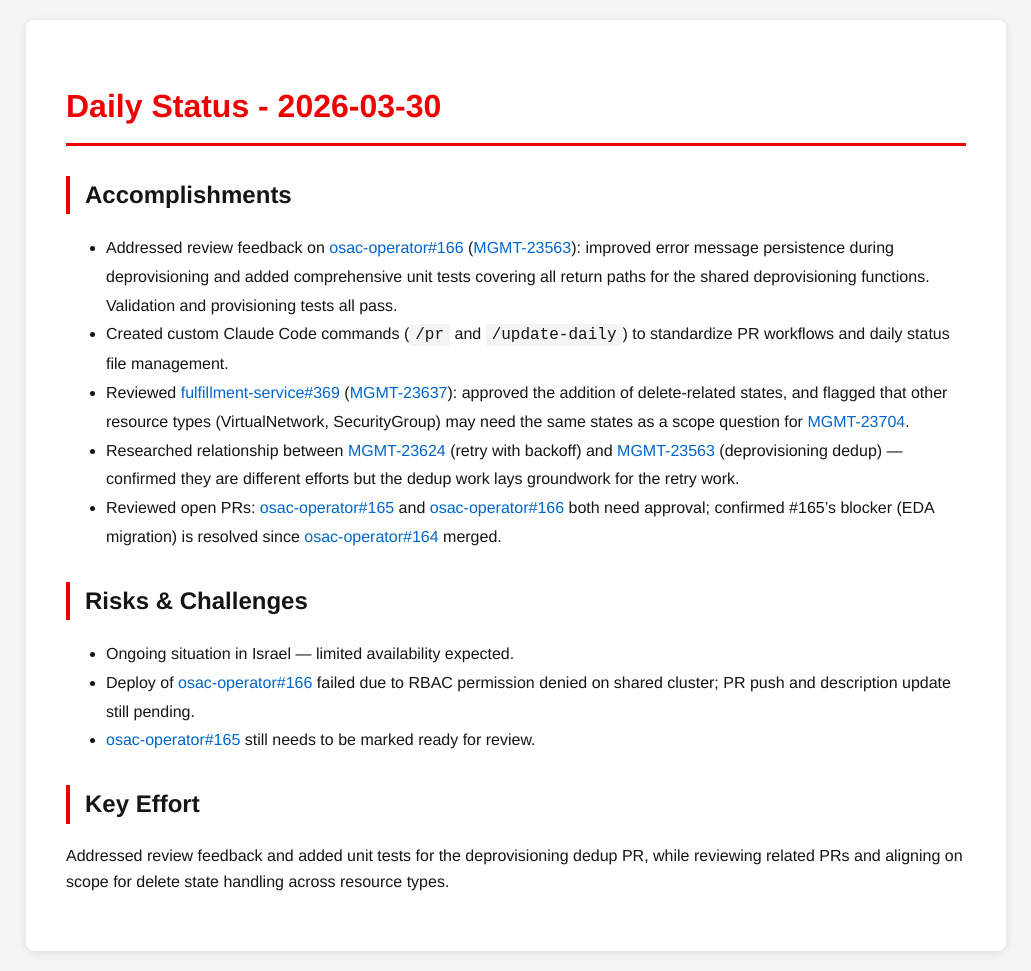
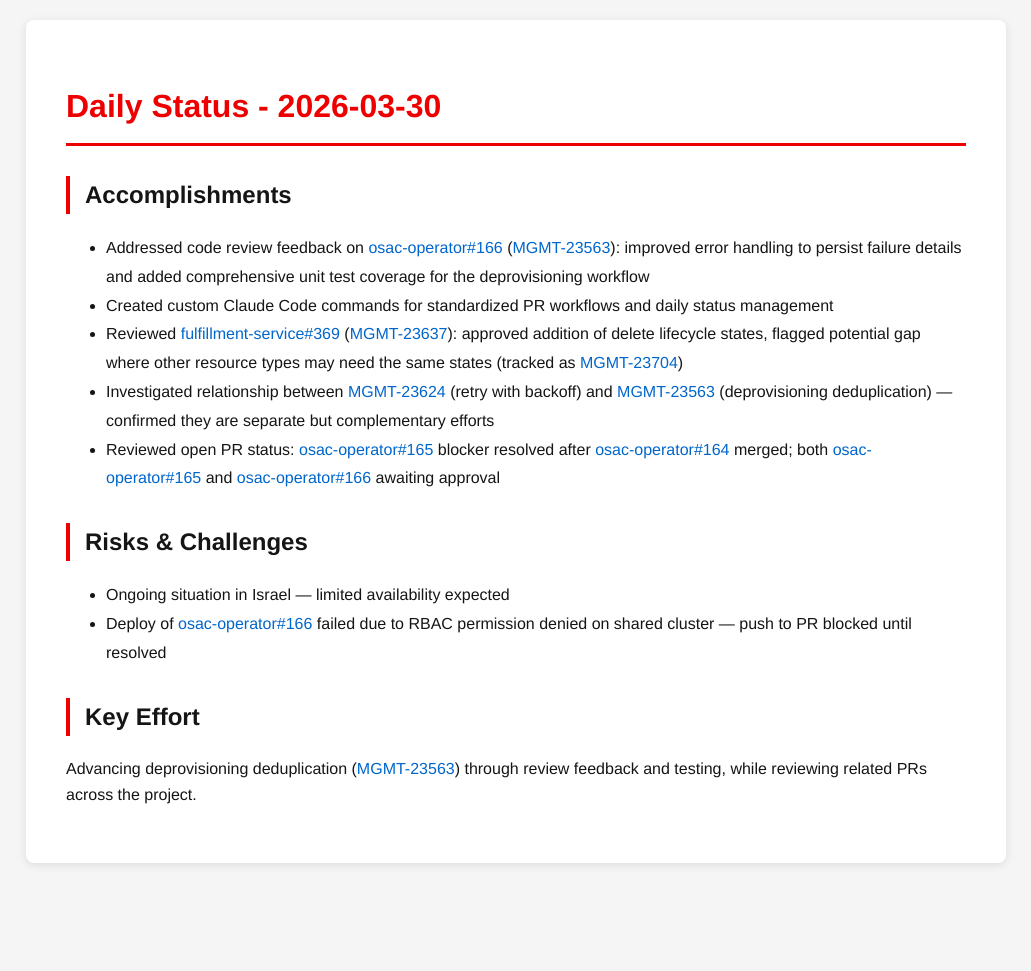
Before and after one commit to tzvatot/daily-status, a Jekyll site: the page built from 2026-03-30.md, in a window 1280 px wide. Shown: the whole page, without its empty margins (124-1155 px from the left). Built offline with Jekyll 4.4.1, drawn with Linux system fonts in a browser that asks for light colours; after the commit the page ends 900 px from its top, so only the background shows below that.

Commit message:
Daily status update - 2026-03-30

```diff
--- a/2026-03-30.md
+++ b/2026-03-30.md
@@ -7,16 +7,15 @@
 # Daily Status - 2026-03-30
 
 ## Accomplishments
-- Addressed review feedback on [osac-operator#166](https://github.com/osac-project/osac-operator/pull/166) ([MGMT-23563](https://issues.redhat.com/browse/MGMT-23563)): improved error message persistence during deprovisioning and added comprehensive unit tests covering all return paths for the shared deprovisioning functions. Validation and provisioning tests all pass.
-- Created custom Claude Code commands (`/pr` and `/update-daily`) to standardize PR workflows and daily status file management.
-- Reviewed [fulfillment-service#369](https://github.com/osac-project/fulfillment-service/pull/369) ([MGMT-23637](https://issues.redhat.com/browse/MGMT-23637)): approved the addition of delete-related states, and flagged that other resource types (VirtualNetwork, SecurityGroup) may need the same states as a scope question for [MGMT-23704](https://issues.redhat.com/browse/MGMT-23704).
-- Researched relationship between [MGMT-23624](https://issues.redhat.com/browse/MGMT-23624) (retry with backoff) and [MGMT-23563](https://issues.redhat.com/browse/MGMT-23563) (deprovisioning dedup) — confirmed they are different efforts but the dedup work lays groundwork for the retry work.
-- Reviewed open PRs: [osac-operator#165](https://github.com/osac-project/osac-operator/pull/165) and [osac-operator#166](https://github.com/osac-project/osac-operator/pull/166) both need approval; confirmed #165's blocker (EDA migration) is resolved since [osac-operator#164](https://github.com/osac-project/osac-operator/pull/164) merged.
+- Addressed code review feedback on [osac-operator#166](https://github.com/osac-project/osac-operator/pull/166) ([MGMT-23563](https://issues.redhat.com/browse/MGMT-23563)): improved error handling to persist failure details and added comprehensive unit test coverage for the deprovisioning workflow
+- Created custom Claude Code commands for standardized PR workflows and daily status management
+- Reviewed [fulfillment-service#369](https://github.com/osac-project/fulfillment-service/pull/369) ([MGMT-23637](https://issues.redhat.com/browse/MGMT-23637)): approved addition of delete lifecycle states, flagged potential gap where other resource types may need the same states (tracked as [MGMT-23704](https://issues.redhat.com/browse/MGMT-23704))
+- Investigated relationship between [MGMT-23624](https://issues.redhat.com/browse/MGMT-23624) (retry with backoff) and [MGMT-23563](https://issues.redhat.com/browse/MGMT-23563) (deprovisioning deduplication) — confirmed they are separate but complementary efforts
+- Reviewed open PR status: [osac-operator#165](https://github.com/osac-project/osac-operator/pull/165) blocker resolved after [osac-operator#164](https://github.com/osac-project/osac-operator/pull/164) merged; both [osac-operator#165](https://github.com/osac-project/osac-operator/pull/165) and [osac-operator#166](https://github.com/osac-project/osac-operator/pull/166) awaiting approval
 
 ## Risks & Challenges
-- Ongoing situation in Israel — limited availability expected.
-- Deploy of [osac-operator#166](https://github.com/osac-project/osac-operator/pull/166) failed due to RBAC permission denied on shared cluster; PR push and description update still pending.
-- [osac-operator#165](https://github.com/osac-project/osac-operator/pull/165) still needs to be marked ready for review.
+- Ongoing situation in Israel — limited availability expected
+- Deploy of [osac-operator#166](https://github.com/osac-project/osac-operator/pull/166) failed due to RBAC permission denied on shared cluster — push to PR blocked until resolved
 
 ## Key Effort
-Addressed review feedback and added unit tests for the deprovisioning dedup PR, while reviewing related PRs and aligning on scope for delete state handling across resource types.
+Advancing deprovisioning deduplication ([MGMT-23563](https://issues.redhat.com/browse/MGMT-23563)) through review feedback and testing, while reviewing related PRs across the project.
```
